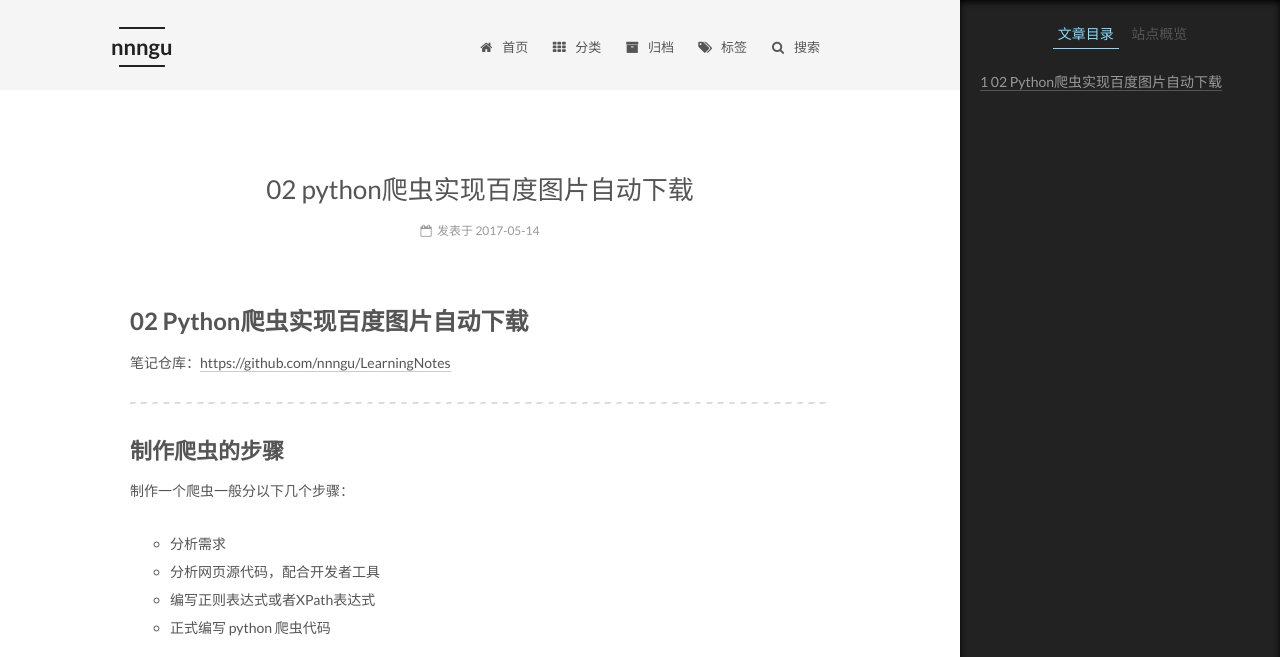
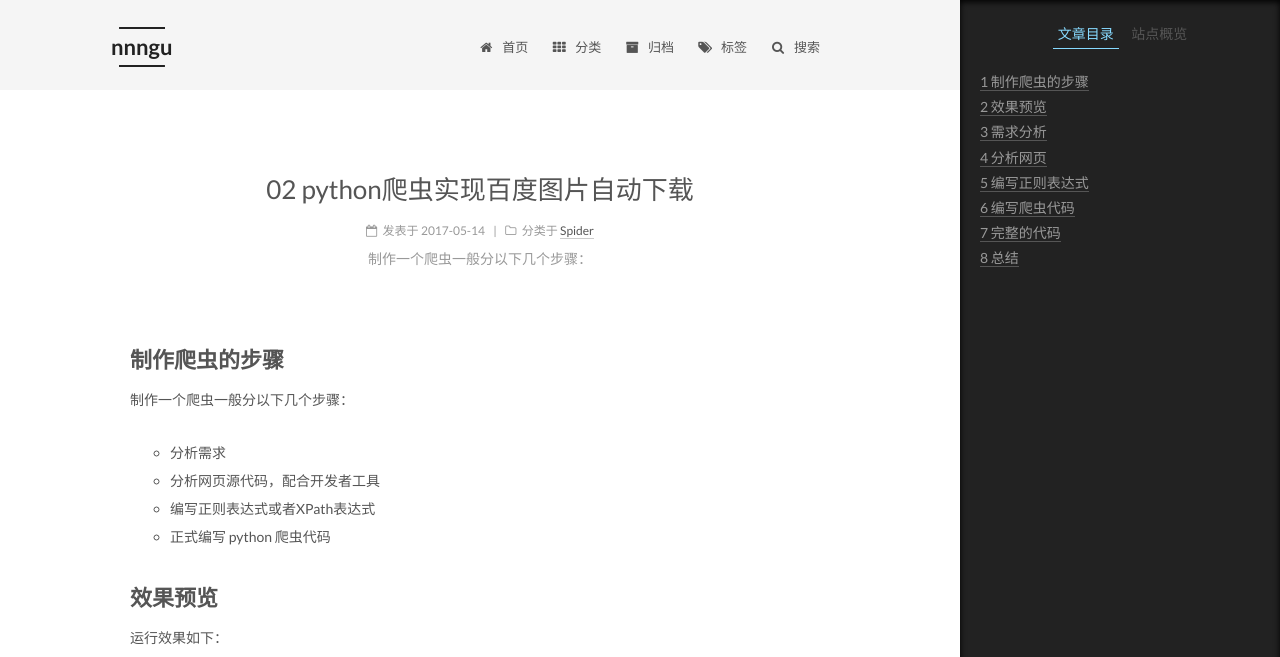
Before and after one commit to nnngu/LearningNotes, a Jekyll site: the page built from _posts/2017-05-14-02 Python爬虫实现百度图片自动下载.md, in a window 1280 px wide and 1400 px high. Shown: the top 657 px of the window. Built offline with Jekyll 4.4.1, drawn with Linux system fonts in a browser that asks for light colours; grey boxes are pictures that could not be loaded.

Commit message:
修改文件: _posts/2017-05-14-02 Python爬虫实现百度图片自动下载.md

```diff
--- a/_posts/2017-05-14-02 Python爬虫实现百度图片自动下载.md
+++ b/_posts/2017-05-14-02 Python爬虫实现百度图片自动下载.md
@@ -1,7 +1,6 @@
-# 02 Python爬虫实现百度图片自动下载
-
-笔记仓库：[https://github.com/nnngu/LearningNotes](https://github.com/nnngu/LearningNotes)
-
+---
+categories: Spider
+description: 制作一个爬虫一般分以下几个步骤：
 ---
 
 ## 制作爬虫的步骤
```
